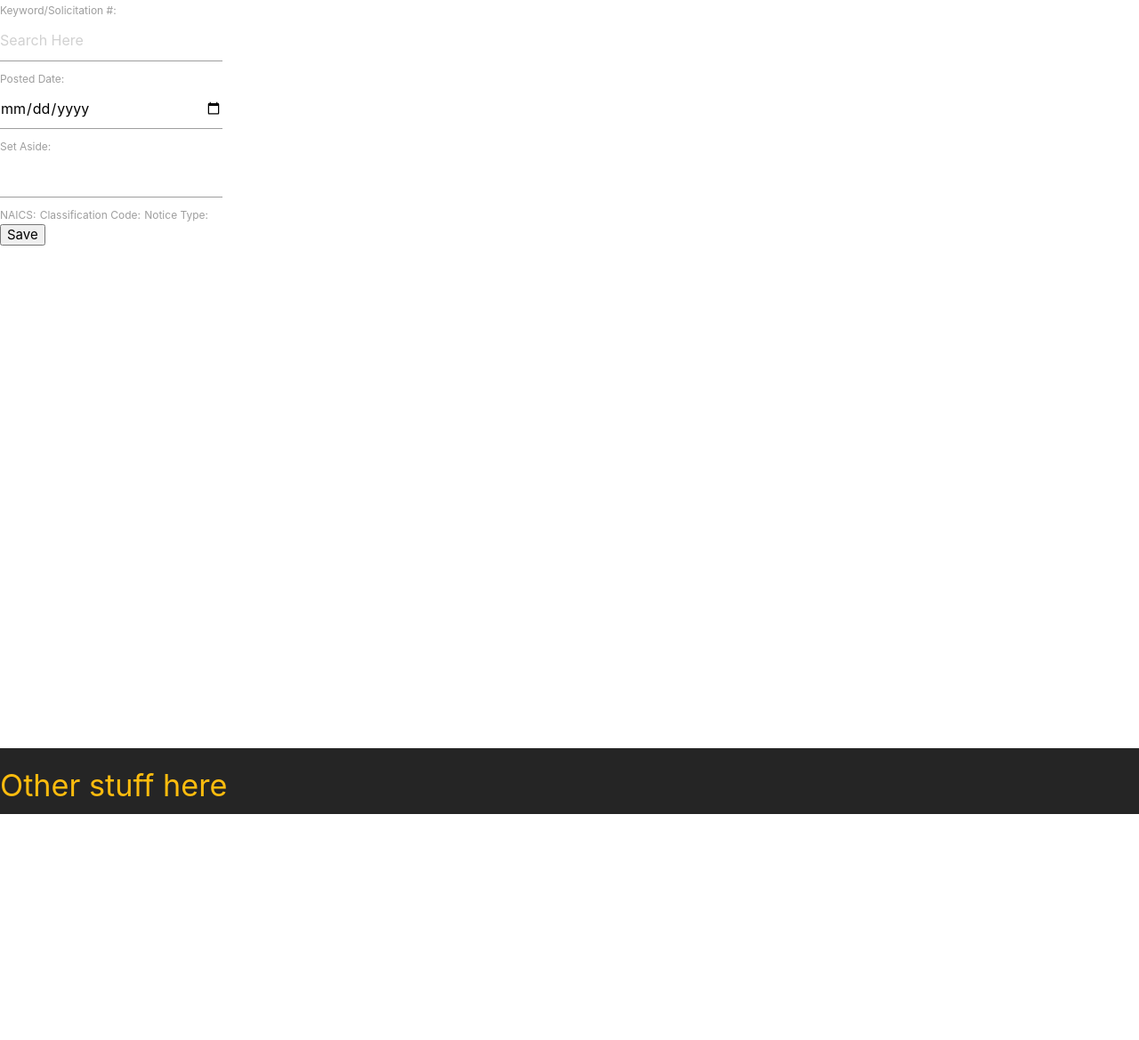
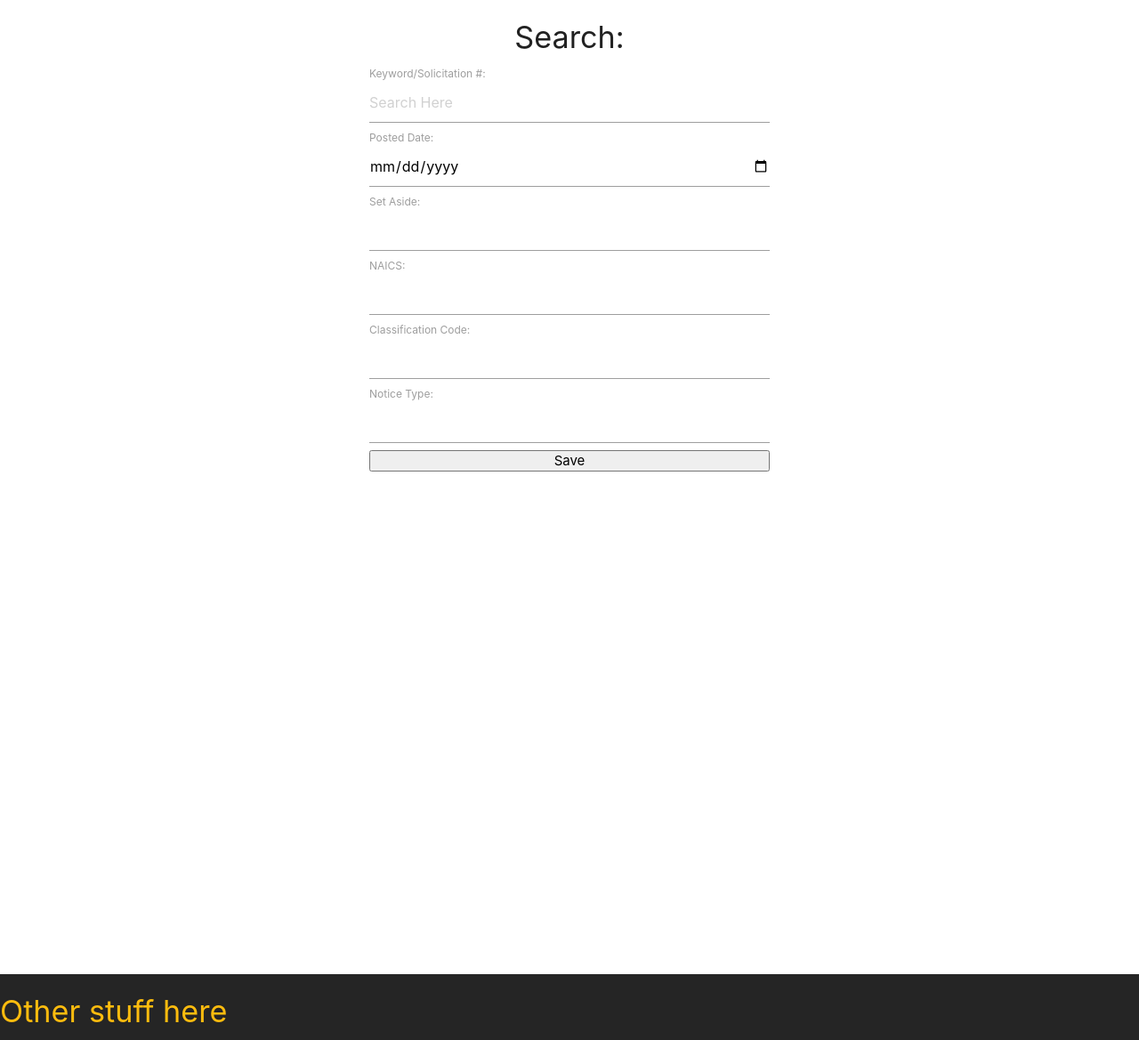
Before and after one commit to aplybeah/Hackathon_19, a Django app: page /search/ in a window 1280 px wide. Shown: the part 187-1356 px from the top of the page at 89% size. Before the commit the page ends 1102 px from the top, so only its background shows below. Run offline with Django 3.2, Linux system fonts and the light colour scheme.

Commit message:
centered search form working on db now

```diff
--- a/hackathon_django/hackathon/forms.py
+++ b/hackathon_django/hackathon/forms.py
@@ -3,4 +3,4 @@ from django import forms
 
 class SearchForm(forms.Form):
     class Meta:
-        fields:('entry')
+        fields:('keyword','post_date','set_aside')
--- a/hackathon_django/hackathon/static/css/main.css
+++ b/hackathon_django/hackathon/static/css/main.css
@@ -7,12 +7,17 @@ body {
   -webkit-box-direction: normal;
       -ms-flex-direction: column;
           flex-direction: column;
+  -webkit-box-align: center;
+      -ms-flex-align: center;
+          align-items: center;
+  width: 100%;
 }
 
 header {
   background-color: #252525;
   color: #febc0e;
   padding-bottom: 40px;
+  width: 100%;
 }
 
 .nav-content {
@@ -41,5 +46,6 @@ footer {
   margin-top: 565px;
   background-color: #252525;
   color: #febc0e;
+  width: 100%;
 }
 /*# sourceMappingURL=main.css.map */
--- a/hackathon_django/hackathon/static/css/main.scss
+++ b/hackathon_django/hackathon/static/css/main.scss
@@ -5,12 +5,15 @@ body {
   margin: 0;
   display: flex;
   flex-direction: column;
+  align-items: center;
+  width: 100%;
   //   min-height: 100vh;
 }
 header {
   background-color: $black-adjacent;
   color: $primary-color;
   padding-bottom: 40px;
+  width: 100%;
   //   font-size: 28px;
 }
 .nav-content {
@@ -31,4 +34,5 @@ footer {
   margin-top: 565px;
   background-color: $black-adjacent;
   color: $primary-color;
+  width: 100%;
 }
--- a/hackathon_django/hackathon/static/css/search.css
+++ b/hackathon_django/hackathon/static/css/search.css
@@ -1,6 +1,13 @@
 form {
-  width: 250px;
+  width: 450px;
   -ms-flex-line-pack: center;
       align-content: center;
+  display: -webkit-box;
+  display: -ms-flexbox;
+  display: flex;
+  -webkit-box-orient: vertical;
+  -webkit-box-direction: normal;
+      -ms-flex-direction: column;
+          flex-direction: column;
 }
 /*# sourceMappingURL=search.css.map */
--- a/hackathon_django/hackathon/static/css/search.scss
+++ b/hackathon_django/hackathon/static/css/search.scss
@@ -1,4 +1,6 @@
 form {
-  width: 250px;
+  width: 450px;
   align-content: center;
+  display: flex;
+  flex-direction: column;
 }
--- a/hackathon_django/hackathon/templates/search.html
+++ b/hackathon_django/hackathon/templates/search.html
@@ -1,23 +1,32 @@
 {%extends 'base.html'%} {%block content%}
-
+<h4>Search:</h4>
 <form method="POST">
   {% csrf_token %}
   {{ form.as_p }}
   <label
     >Keyword/Solicitation #:
-    <input type="text" placeholder="Search Here" />
+    <input type="text" placeholder="Search Here" name="keyword" />
   </label>
-  <label>Posted Date: <input type="date" /> </label>
+  <label>Posted Date: <input type="date" name="post_date" /> </label>
   <label
     >Set Aside:
-    <input list="set-aside-list" id="set-aside" name="set-aside" />
+    <input list="set_aside_list" id="set_aside" name="set_aside" />
   </label>
-  <label>NAICS:</label>
-  <label>Classification Code:</label>
-  <label>Notice Type:</label>
+  <label
+    >NAICS:
+    <input list="set_aside_list" id="set_aside" name="set_aside" />
+  </label>
+  <label
+    >Classification Code:
+    <input list="set_aside_list" id="set_aside" name="set_aside" />
+  </label>
+  <label
+    >Notice Type:
+    <input list="set_aside_list" id="set_aside" name="set_aside" />
+  </label>
   <button type="submit">Save</button>
 </form>
-<datalist id="set-aside-list">
+<datalist id="set_aside_list">
   <option value="One"></option>
   <option value="Two"></option>
   <option value="Three"></option>
--- a/hackathon_django/hackathon/views.py
+++ b/hackathon_django/hackathon/views.py
@@ -1,4 +1,5 @@
 from django.shortcuts import render,redirect
+from .forms import SearchForm
 
 # Create your views here.
 def homepage(request):
```
Also changed, not shown: 2 other files.
